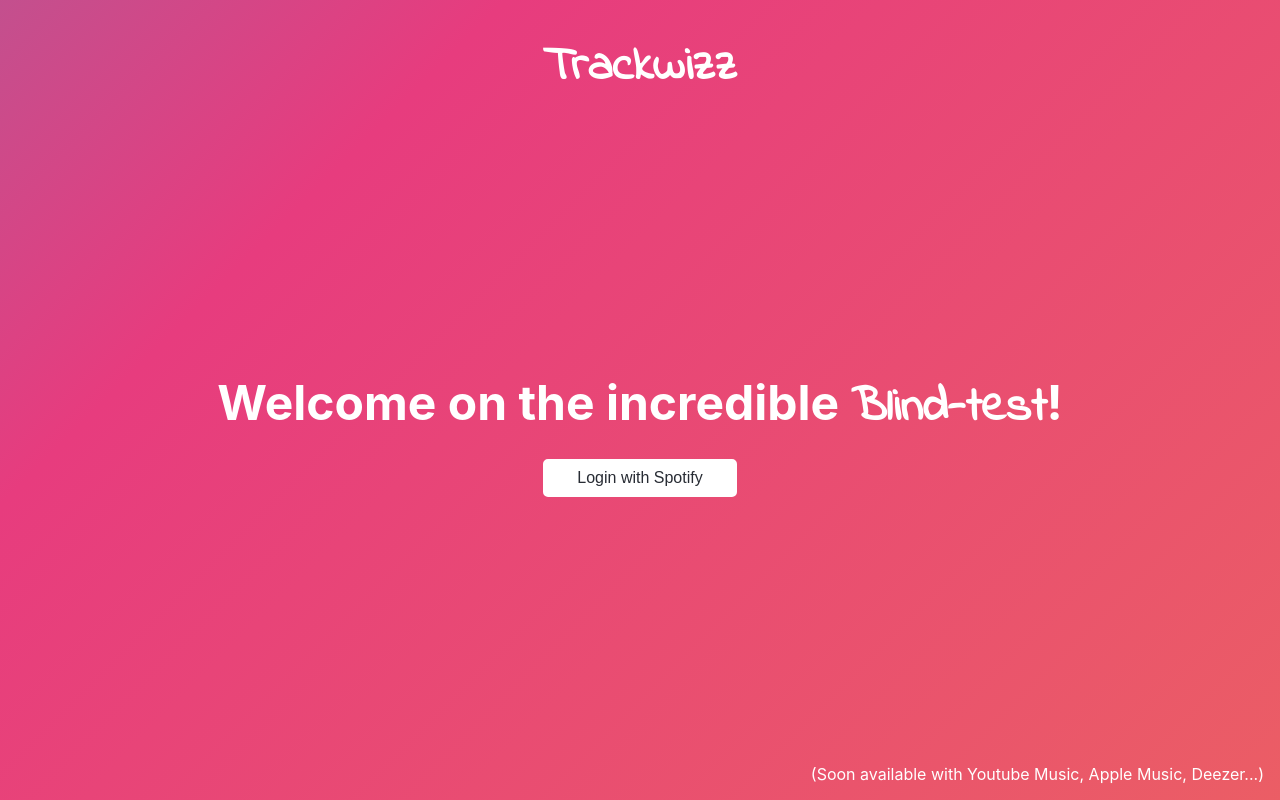
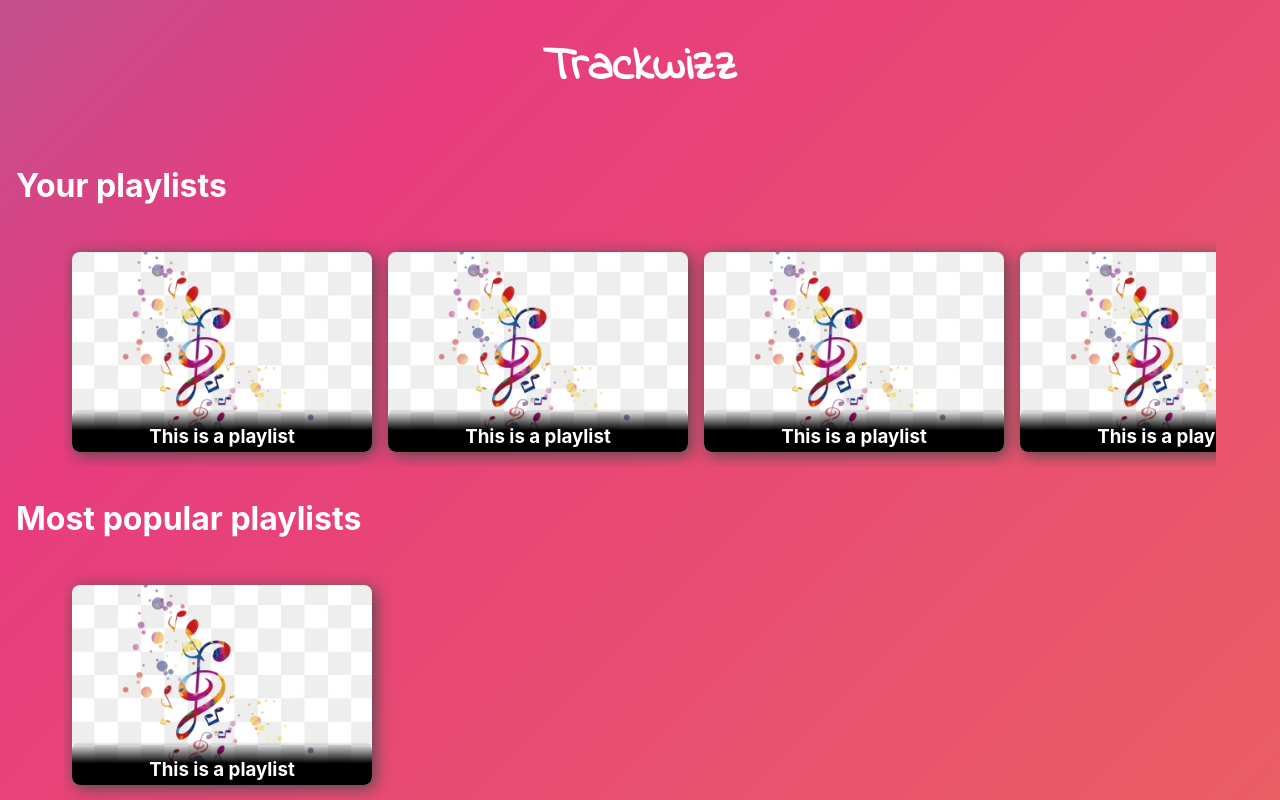
Before and after one commit to trackwizz/trackwizz, a React (Create React App) app in the folder frontend/: page /playlists in a window 1280 px wide. Before the commit this address led to /login. Built offline with nearby package versions, Linux system fonts and the light colour scheme.

Commit message:
Add selection playlist

```diff
--- a/frontend/src/pages/ConnectedPages/Home/index.tsx
+++ b/frontend/src/pages/ConnectedPages/Home/index.tsx
@@ -4,16 +4,22 @@ import { RouteComponentProps, withRouter } from "react-router";
 import "./home.css";
 import dancers from "../../../utils/dancers";
 
-const Home: React.FC<RouteComponentProps> = () => {
+const Home: React.FC<RouteComponentProps> = ({ history }) => {
   const [dancer] = useState<string>(
     dancers[Math.floor(Math.random() * dancers.length)]
   );
+
+  const handleNewGame = (): void => {
+    history.push("/playlists");
+  };
 
   return (
     <div className="flex-container column">
       <img height="180px" src={dancer} alt="dancer" />
       <div className="homeContainer">
-        <button className="homeButton">Create new game</button>
+        <button className="homeButton" onClick={handleNewGame}>
+          Create new game
+        </button>
         <button className="homeButton">Join current game</button>
       </div>
     </div>
--- /dev/null
+++ b/frontend/src/pages/ConnectedPages/Playlists/components/PlaylistCard/index.tsx
@@ -0,0 +1,26 @@
+import React from "react";
+
+import { IPlaylist } from "../../types";
+import "./playlistCard.css";
+
+interface IProps {
+  playlist: IPlaylist;
+}
+
+const PlaylistCard: React.FC<IProps> = ({ playlist }: IProps) => {
+  return (
+    <div
+      className="playlistCard"
+      style={{
+        backgroundImage: `url(${playlist.image})`,
+        backgroundPosition: "center",
+        backgroundSize: "cover",
+        backgroundRepeat: "no-repeat"
+      }}
+    >
+      <h3 className="playlistTitle">{playlist.name}</h3>
+    </div>
+  );
+};
+
+export default PlaylistCard;
--- /dev/null
+++ b/frontend/src/pages/ConnectedPages/Playlists/components/PlaylistCard/playlistCard.css
@@ -0,0 +1,27 @@
+.playlistCard {
+  display: flex;
+  justify-content: center;
+  align-items: flex-end;
+  min-width: 300px;
+  height: 200px;
+  text-align: center;
+  background-color: white;
+  border-radius: 8px;
+  margin: 8px;
+  box-shadow: 3px 3px 16px 0px rgb(76, 76, 76);
+}
+
+.playlistCard:hover {
+  cursor: pointer;
+  opacity: 0.5;
+}
+
+.playlistTitle {
+  background-color: #484848;
+  width: 100%;
+  position: 0px 0px;
+  margin: 0px;
+  padding: 16px 0px 4px 0px;
+  border-radius: 8px;
+  background: linear-gradient(rgba(255, 255, 255, 0), black, black);
+}
--- /dev/null
+++ b/frontend/src/pages/ConnectedPages/Playlists/components/PlaylistContainer/index.tsx
@@ -0,0 +1,26 @@
+import React from "react";
+
+import { IPlaylist } from "../../types";
+import PlaylistCard from "../PlaylistCard";
+import "./playlistContainer.css";
+
+interface IProps {
+  title: string;
+  playlists: IPlaylist[];
+}
+
+const PlaylistContainer: React.FC<IProps> = ({ title, playlists }: IProps) => {
+  return (
+    <div className="playlistContainer">
+      <h1 className="playlistsTitle">{title}</h1>
+      <div className="playlists">
+        {playlists &&
+          playlists.map(el => {
+            return <PlaylistCard key={el.id} playlist={el} />;
+          })}
+      </div>
+    </div>
+  );
+};
+
+export default PlaylistContainer;
--- /dev/null
+++ b/frontend/src/pages/ConnectedPages/Playlists/components/PlaylistContainer/playlistContainer.css
@@ -0,0 +1,24 @@
+.playlistContainer {
+  display: flex;
+  flex: 1;
+  width: 100%;
+  flex-direction: column;
+}
+
+.playlists {
+  display: flex;
+  flex-direction: row;
+  width: 90%;
+  height: 100%;
+  align-self: center;
+  align-items: center;
+  overflow-x: auto;
+}
+
+.playlists::-webkit-scrollbar {
+  width: 0px;
+}
+
+.playlistsTitle {
+  margin: 2rem 1rem;
+}
--- /dev/null
+++ b/frontend/src/pages/ConnectedPages/Playlists/index.tsx
@@ -0,0 +1,87 @@
+import React, { useState, useEffect } from "react";
+import { RouteComponentProps, withRouter } from "react-router";
+
+import { IPlaylist, IPlaylistRequest } from "./types";
+import PlaylistContainer from "./components/PlaylistContainer";
+
+const MusicImage = require("./MusicImage.jpg");
+
+const Playlists: React.FC<RouteComponentProps> = () => {
+  const [yourPlaylists, setYourPlaylists] = useState<IPlaylist[] | null>(null);
+  const [mostPopularPlaylists, setMostPopularPlaylists] = useState<
+    IPlaylist[] | null
+  >(null);
+
+  useEffect(() => {
+    // TODO: Get user playlists
+    // GET https://api.spotify.com/v1/users/{user_id}/playlists
+    const yourPlaylistRequest: IPlaylistRequest = {
+      data: {
+        yourPlaylistsRequest: [
+          {
+            id: "efuhef",
+            name: "This is a playlist",
+            image: MusicImage
+          },
+          {
+            id: "efuhefde",
+            name: "This is a playlist",
+            image: MusicImage
+          },
+          {
+            id: "efuheffef",
+            name: "This is a playlist",
+            image: MusicImage
+          },
+          {
+            id: "efuhefqwed",
+            name: "This is a playlist",
+            image: MusicImage
+          },
+          {
+            id: "efuhefasd",
+            name: "This is a playlist",
+            image: MusicImage
+          },
+          {
+            id: "efuhefsdv",
+            name: "This is a playlist",
+            image: MusicImage
+          }
+        ],
+        mostPopularPlaylists: [
+          {
+            id: "efuhefvwdewn",
+            name: "This is a playlist",
+            image: MusicImage
+          }
+        ]
+      },
+      complete: true,
+      error: false
+    };
+
+    if (
+      yourPlaylistRequest.complete === true &&
+      yourPlaylistRequest.error === false
+    ) {
+      setYourPlaylists(yourPlaylistRequest.data.yourPlaylistsRequest);
+      setMostPopularPlaylists(yourPlaylistRequest.data.mostPopularPlaylists);
+    }
+  }, []);
+
+  return (
+    <div className="flex-container column">
+      <PlaylistContainer
+        title="Your playlists"
+        playlists={yourPlaylists || []}
+      />
+      <PlaylistContainer
+        title="Most popular playlists"
+        playlists={mostPopularPlaylists || []}
+      />
+    </div>
+  );
+};
+
+export default withRouter(Playlists);
--- /dev/null
+++ b/frontend/src/pages/ConnectedPages/Playlists/types.tsx
@@ -0,0 +1,16 @@
+export interface IPlaylist {
+  id: string;
+  name: string;
+  image: string;
+}
+
+export interface IData {
+  yourPlaylistsRequest: IPlaylist[];
+  mostPopularPlaylists: IPlaylist[];
+}
+
+export interface IPlaylistRequest {
+  data: IData;
+  complete: boolean;
+  error: boolean;
+}
--- a/frontend/src/pages/ConnectedPages/index.tsx
+++ b/frontend/src/pages/ConnectedPages/index.tsx
@@ -1,18 +1,20 @@
 import React from "react";
-import { Switch, Route, Redirect } from "react-router";
-import { isTokenValid } from "../../utils/auth";
+import { Switch, Route } from "react-router";
+// import { isTokenValid } from "../../utils/auth";
 
 import Game from "./Game";
 import Home from "./Home";
+import Playlists from "./Playlists";
 
 const ConnectedPages: React.FC = () => {
-  if (!isTokenValid()) {
-    return <Redirect to="/login" />;
-  }
+  //   if (!isTokenValid()) {
+  //     return <Redirect to="/login" />;
+  //   }
 
   return (
     <Switch>
       <Route path="/game" component={Game} />
+      <Route path="/playlists" component={Playlists} />
       <Route path="/" component={Home} />
     </Switch>
   );
```
Also changed, not shown: frontend/src/pages/ConnectedPages/Playlists/MusicImage.jpg (added).
